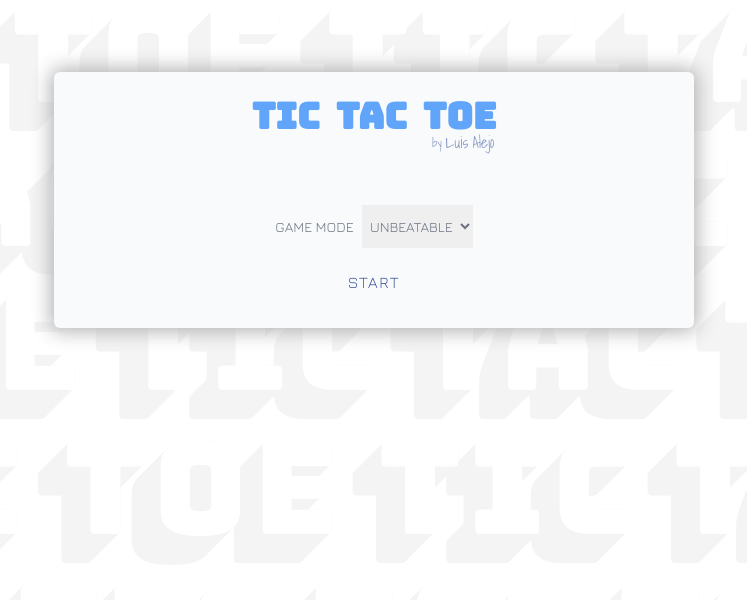
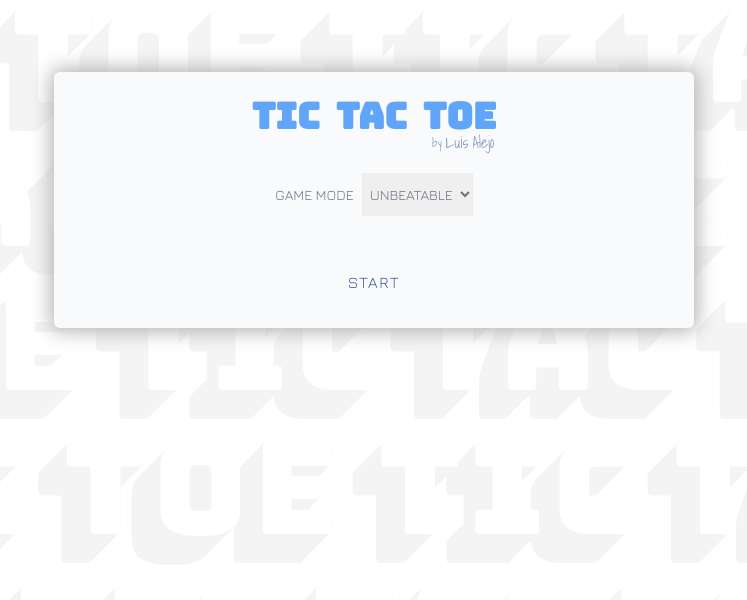
Before and after one commit to elzbyfar/astro-tac-toe, an Astro site: page / in a window 1280 px wide. Shown: the part 200-800 px from the top of the page, without its empty margins (266-1013 px from the left). Built offline with nearby package versions, Linux system fonts and the light colour scheme; Astro itself is replaced by a stand-in of ours; a web font is replaced by a local one.

Commit message:
added padding to top of board

```diff
--- a/src/components/Game/Board.tsx
+++ b/src/components/Game/Board.tsx
@@ -10,7 +10,7 @@ export default function Board() {
   const squares = Array.from({ length: size * size }, (_, i) => i);
 
   const className = {
-    container: `duration-300 transition-all overflow-hidden box-border w-60 flex flex-wrap`,
+    container: `duration-300 transition-all overflow-hidden box-border w-60 flex flex-wrap pt-8`,
     containerMd: `md:w-96`,
     containerVisibility: `${activeGame ? "h-60" : "h-0"}`,
     containerVisibilityMd: `${activeGame ? "md:h-96" : "h-0"}`,
--- a/src/components/Game/Title.tsx
+++ b/src/components/Game/Title.tsx
@@ -2,7 +2,7 @@ import { stylesReducer } from "../../lib/utils";
 
 export default function Title() {
   const className = {
-    container: "text-center cursor-default select-none pb-8",
+    container: "text-center cursor-default select-none",
     title: "tic-tac-toe text-2xl font-bold text-blue-400 flex gap-x-2",
     titleMd: "md:text-4xl md:gap-x-4",
     subtitle:
```
